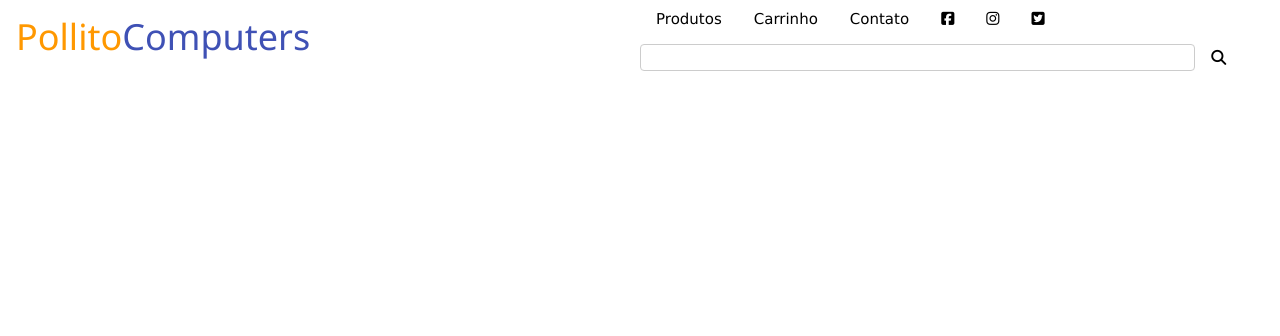
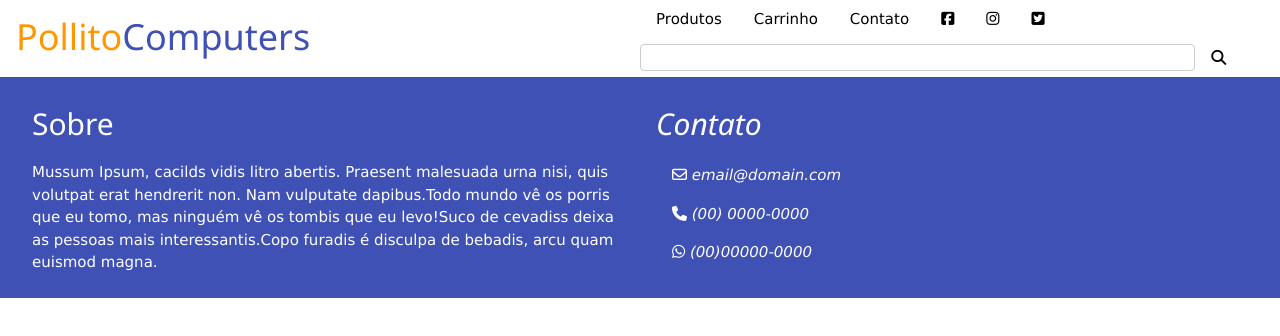
Before and after one commit to JonathanBaliellas/pollito-computers, an Angular app: page / in a window 1280 px wide. Shown: the top 336 px of the page. Built offline with nearby package versions, Linux system fonts and the light colour scheme.

Commit message:
Aula 6C: Footer

```diff
--- a/src/app/app.component.html
+++ b/src/app/app.component.html
@@ -1 +1,2 @@
 <app-header></app-header>
+<app-footer></app-footer>
--- a/src/app/footer/footer.component.css
+++ b/src/app/footer/footer.component.css
@@ -0,0 +1,6 @@
+li{
+    border: none;
+}
+ul{
+    margin-bottom: 16px;
+}
--- a/src/app/footer/footer.component.html
+++ b/src/app/footer/footer.component.html
@@ -1 +1,18 @@
-<p>footer works!</p>
+<footer class="w3-container w3-indigo w3-padding">
+    <section class="w3-half" id="sobre">
+        <div class="w3-margin">
+            <h2>Sobre</h2>
+            <p>Mussum Ipsum, cacilds vidis litro abertis. Praesent malesuada urna nisi, quis volutpat erat hendrerit non. Nam vulputate dapibus.Todo mundo vê os porris que eu tomo, mas ninguém vê os tombis que eu levo!Suco de cevadiss deixa as pessoas mais interessantis.Copo furadis é disculpa de bebadis, arcu quam euismod magna.</p>
+        </div>
+    </section>
+    <address class="w3-half">
+        <div class="w3-margin">
+            <h2>Contato</h2>
+            <ul class="w3-ul">
+                <li><i class="fa-regular fa-envelope"></i> email@domain.com</li>
+                <li><i class="fa-solid fa-phone"></i> (00) 0000-0000</li>
+                <li><i class="fa-brands fa-whatsapp"></i> (00)00000-0000</li>
+            </ul>
+        </div>
+    </address>
+</footer>
```
